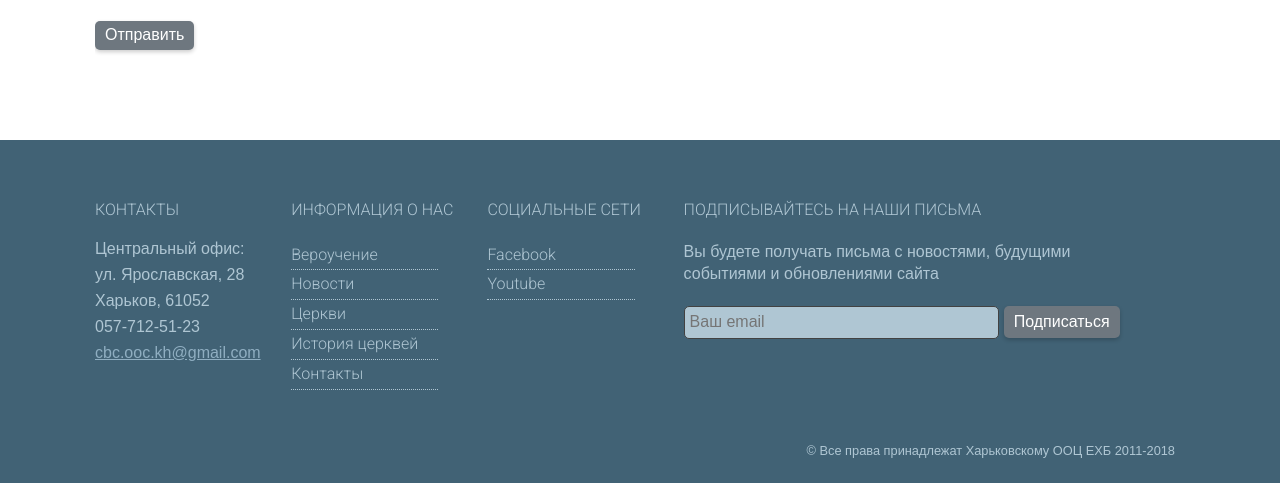
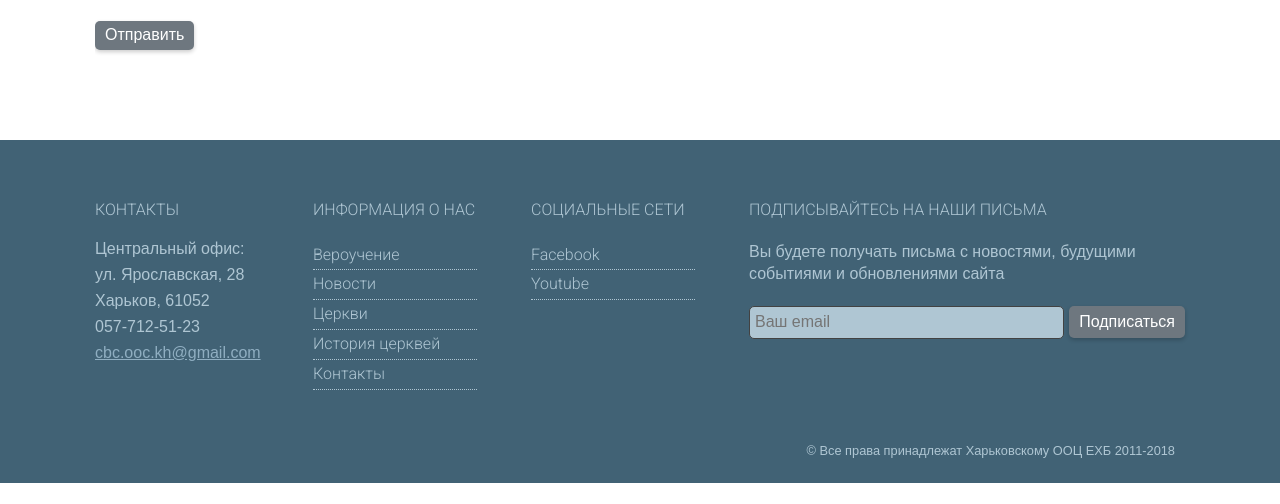
Before and after one commit to aaksionau/echb, a Django app: template echb/accounts/templates/accounts/password_reset_form.html in a window 1280 px wide. Shown: the part 296-800 px from the top of the page. Run offline with Django 3.2, Linux system fonts and the light colour scheme; the template is opened without the code that fills it, so the values that code supplies are empty; parts of the project's set-up code (start-up, migrations or seed data) failed here and were passed over; some libraries are stand-ins or nearby versions.

Commit message:
home page

```diff
--- a/echb/static/css/blocks/container/container.sass
+++ b/echb/static/css/blocks/container/container.sass
@@ -1,5 +1,6 @@
 .container
     margin: 0 auto
+    padding: 0 15px
 
     +desktop()
         padding: 0
--- a/echb/static/css/blocks/footer/footer.sass
+++ b/echb/static/css/blocks/footer/footer.sass
@@ -9,6 +9,7 @@ $text-color: lighten($primary-color, 40%)
         display: flex
         flex-flow: row wrap
         margin-top: 40px
+        padding: 0 15px
 
     +element('title')
         text-transform: uppercase
@@ -21,8 +22,9 @@ $text-color: lighten($primary-color, 40%)
 
     +element('section')
         padding: 40px 0
+        flex-basis: 100%
         +desktop()
-            flex-basis: 18%
+            flex-basis: 20%
             &:last-child
                 flex-basis: 40%
 
--- a/echb/static/css/blocks/form/form.sass
+++ b/echb/static/css/blocks/form/form.sass
@@ -28,7 +28,7 @@
 
 
     /*for automated forms */
-    input
+    input[type=text]
         border-radius: 5px
         border: 1px solid $primary-black
         margin: 5px 0
--- a/echb/static/css/blocks/gallery/gallery.sass
+++ b/echb/static/css/blocks/gallery/gallery.sass
@@ -1,5 +1,4 @@
 .gallery
-    flex-basis: 100%
     box-shadow: 0 2px 4px 0 rgba(0,0,0,.2)
     transition: .3s
     border-radius: 7px
@@ -26,10 +25,13 @@
         display: flex
         flex-flow: row wrap
         justify-content: space-between
+        align-items: center
         +reset-list()
 
     +element('list-item')
-        margin-right: 1.5%
+        margin: 10px
+        flex-basis: 250px
+        align-self: center
 
     +element('image')
         max-width: 300px
--- a/echb/static/css/blocks/home-section/home-section.sass
+++ b/echb/static/css/blocks/home-section/home-section.sass
@@ -30,14 +30,14 @@
 
 
     +element('content')
-
+        padding: 0 15px
         +modifier('news')
             display: flex
             flex-flow: row wrap
 
         +modifier('about-us')
             display: flex
-            flex-flow: row nowrap
+            flex-flow: row wrap
             justify-content: space-evenly
             background-color: rgba(255,255,255,.8)
             padding: 50px 0
--- a/echb/static/css/blocks/meta-info/meta-info.sass
+++ b/echb/static/css/blocks/meta-info/meta-info.sass
@@ -5,6 +5,9 @@
     +element('item')
         padding: 0 5px 0 0
         block-size: 25px
+        +text-overflow(250px)
+        +desktop()
+            +text-overflow()
         &:after
             content: '|'
             margin-left: 5px
--- a/echb/static/css/blocks/news-item/news-item.sass
+++ b/echb/static/css/blocks/news-item/news-item.sass
@@ -5,7 +5,9 @@
         margin-bottom: 7px
         line-height: 1.3em
         +roboto-styles()
-        +text-overflow()
+        +text-overflow(350px)
+        +desktop()
+            +text-overflow()
 
 
     +element('link')
@@ -37,8 +39,10 @@
         margin: 0
 
     +modifier('home')
-        flex-basis: 45%
-        margin-right: 2%
+        flex-basis: 100%
+        +desktop()
+            flex-basis: 45%
+            margin-right: 2%
 
     +element('aside-item')
         margin: 20px 0
--- a/echb/static/css/blocks/partners/partners.sass
+++ b/echb/static/css/blocks/partners/partners.sass
@@ -6,5 +6,6 @@
     +reset-list()
 
     +element('list-item')
+        flex-basis: 100%
         +desktop()
             flex-basis: 20%
--- a/echb/static/css/blocks/resource/resource.sass
+++ b/echb/static/css/blocks/resource/resource.sass
@@ -1,10 +1,11 @@
 .resource
     margin: 30px 0
     +modifier('home')
+        margin-bottom: 15px
         +desktop()
             flex-basis: 32%
             padding-right: 1%
-            margin-bottom: 15px
+
     +element('title')
         font-size: $article-title-size-in-list
         margin: 7px 0
```
Also changed, not shown: echb/static/css/style.min.css.
